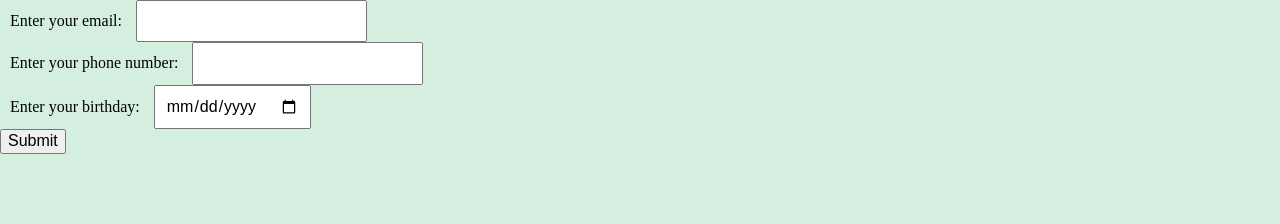
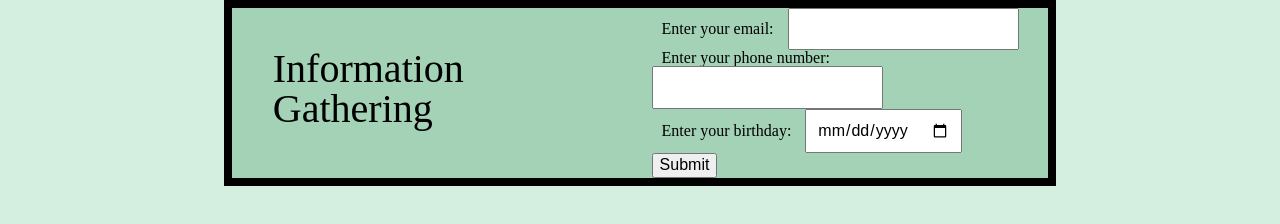
Before and after one commit to zealousITMD362/lab2, a plain HTML site: page index.html in a window 1280 px wide. Drawn offline with Linux system fonts and the light colour scheme.

Commit message:
reformatted div elements

```diff
--- a/index.html
+++ b/index.html
@@ -8,6 +8,8 @@
   <link rel="stylesheet" media="screen" href="css/screen.css" />
 </head>
 <body>
+  <div id="info">
+    <h1>Information Gathering</h1>
       <form>
         <div id="emailgroup">
           <label for="email">Enter your email:</label>
@@ -23,5 +25,6 @@
       </div>
           <input type="submit" value="Submit">
       </form>
+  </div>
 </body>
 </html>
```
Lines whose indentation alone changed are shown as unchanged.
